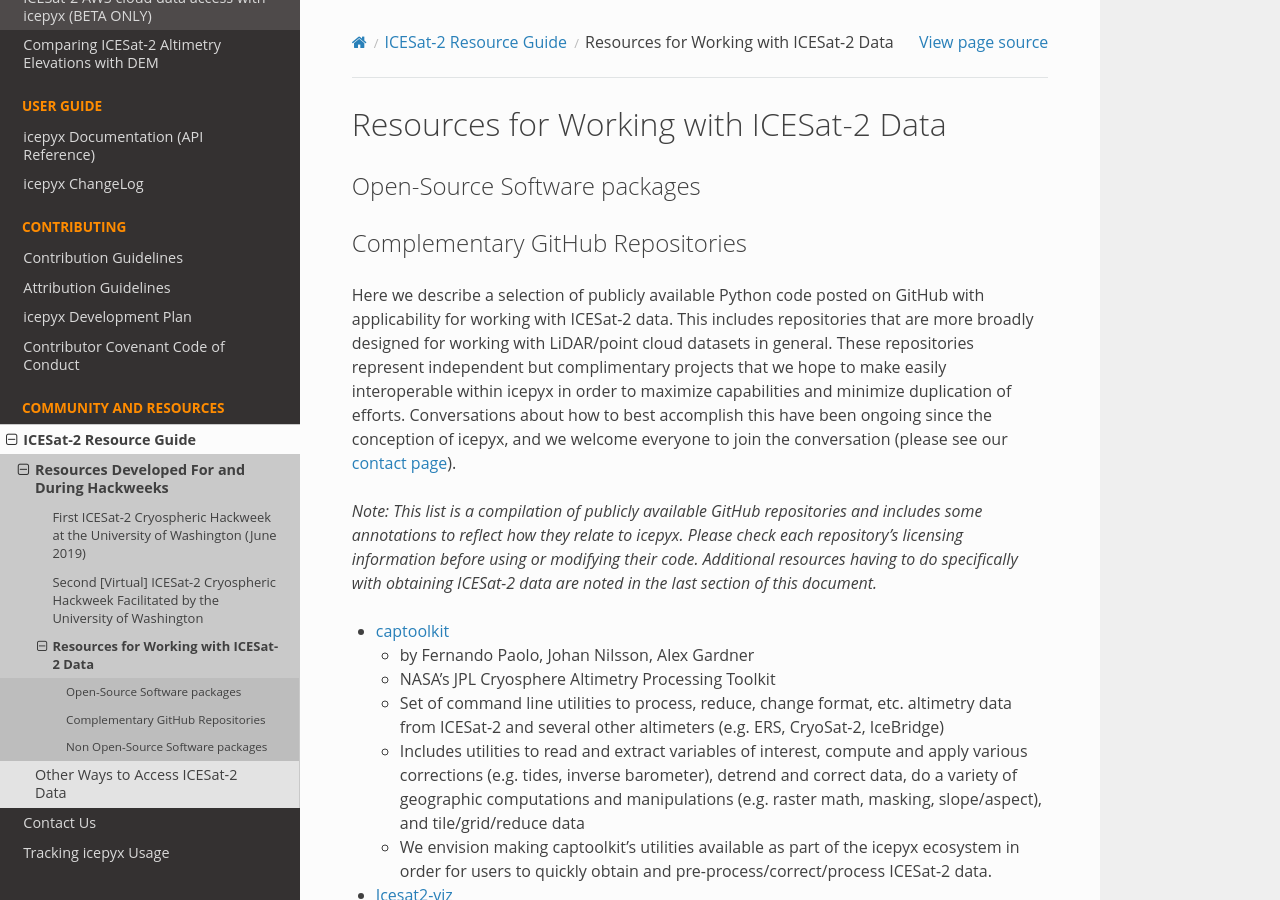
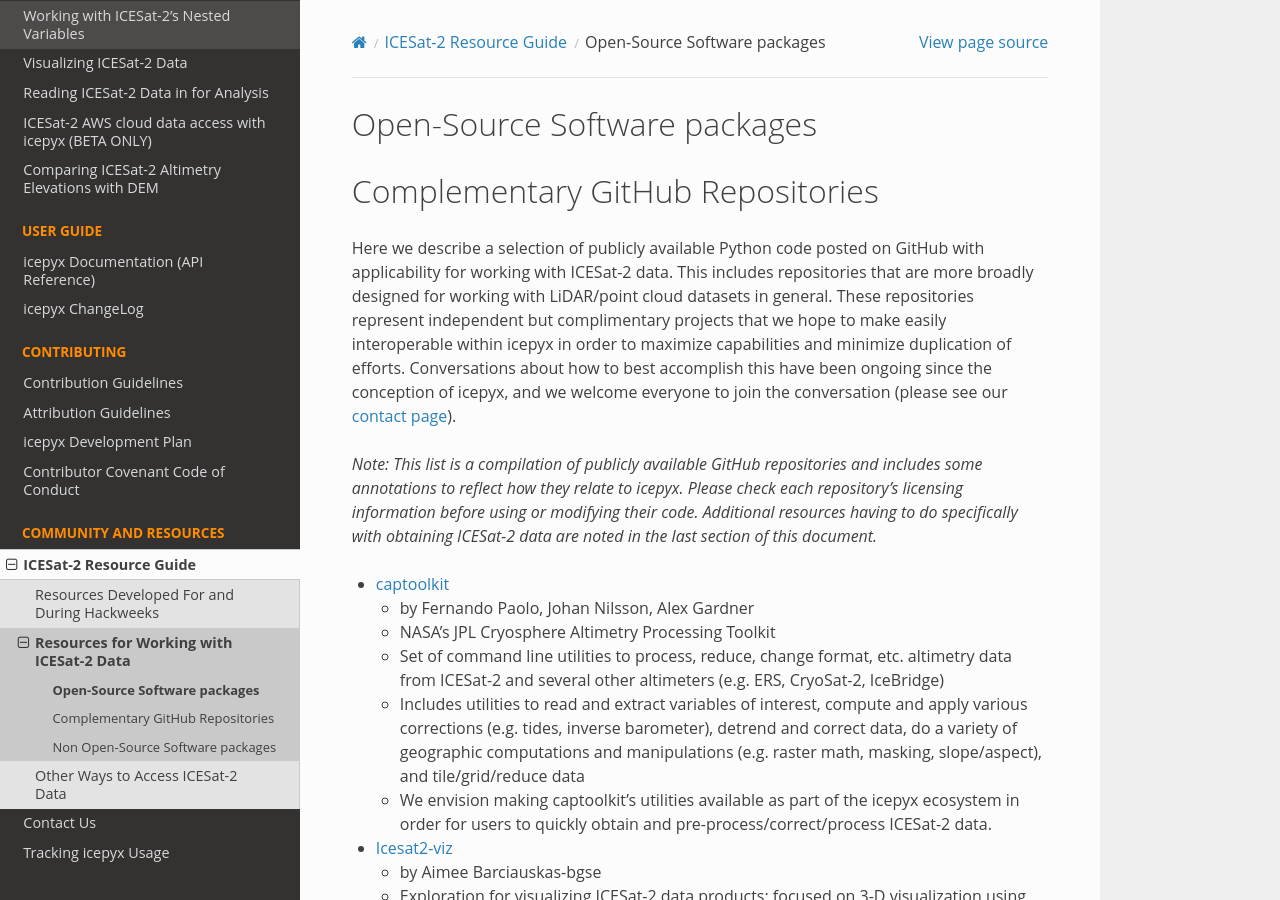
Before and after one commit to icesat2py/icepyx, a Sphinx documentation site: the page built from doc/source/community/resources/IS2_software.rst, in a window 1280 px wide and 900 px high. Built offline with Sphinx 7.4.7 and the Read the Docs theme 2.0.0, drawn with Linux system fonts in a browser that asks for light colours; the version number could not be read and is left out.

Commit message:
update resources headings

```diff
--- a/doc/source/community/resources.rst
+++ b/doc/source/community/resources.rst
@@ -20,6 +20,8 @@
   resources/2019_IS2_HW
   resources/2020_IS2_HW
 
+Resources for Working with ICESat-2 Data
+----------------------------------------
 
 .. toctree::
   :maxdepth: 2
--- a/doc/source/community/resources/IS2_software.rst
+++ b/doc/source/community/resources/IS2_software.rst
@@ -1,8 +1,4 @@
 .. _resource_software_label:
-
-Resources for Working with ICESat-2 Data
-========================================
-
 
 Open-Source Software packages
 -----------------------------
```
